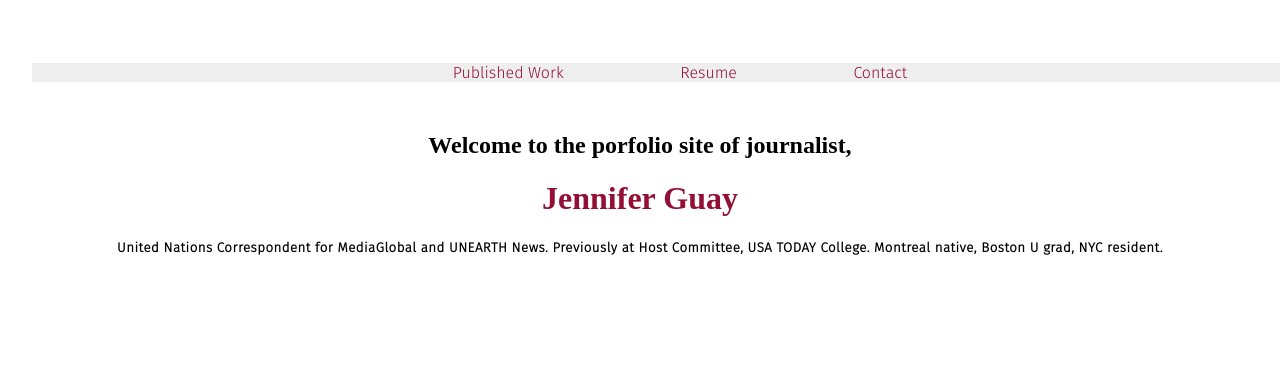
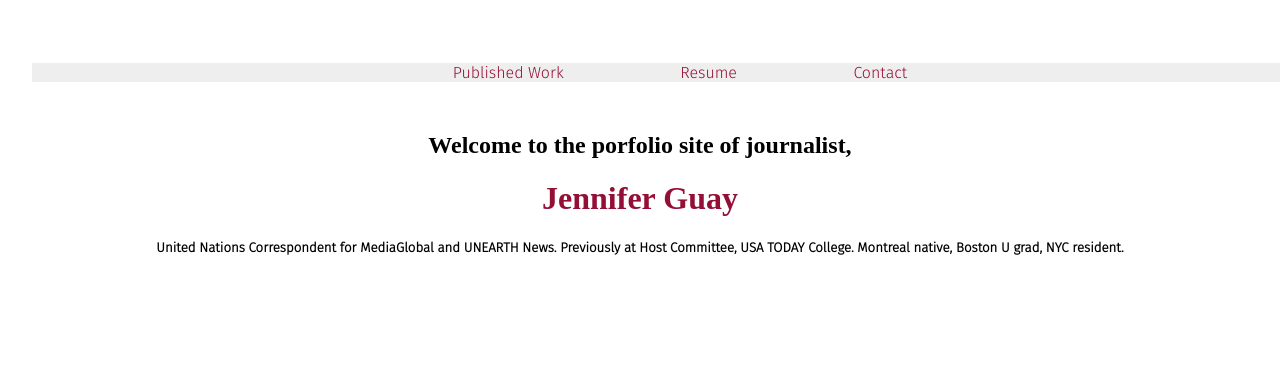
Before and after one commit to klnathan/klnathan.github.io, a plain HTML site: page GAunit6/GuayHome.html in a window 1280 px wide. Shown: the top 380 px of the page. Drawn offline with Linux system fonts and the light colour scheme.

Commit message:
font fix

```diff
--- a/GAunit6/Guay.css
+++ b/GAunit6/Guay.css
@@ -13,7 +13,7 @@ header {text-align: center;
 
 h1,h2{font-family: Didot, serif;}
 h3,h4,h5,h6{font-family:'Fira Sans', sans-serif;}
-h5{letter-spacing: .5px;}
+
 
 
 a {text-decoration: none; color: #940F35;}
```
